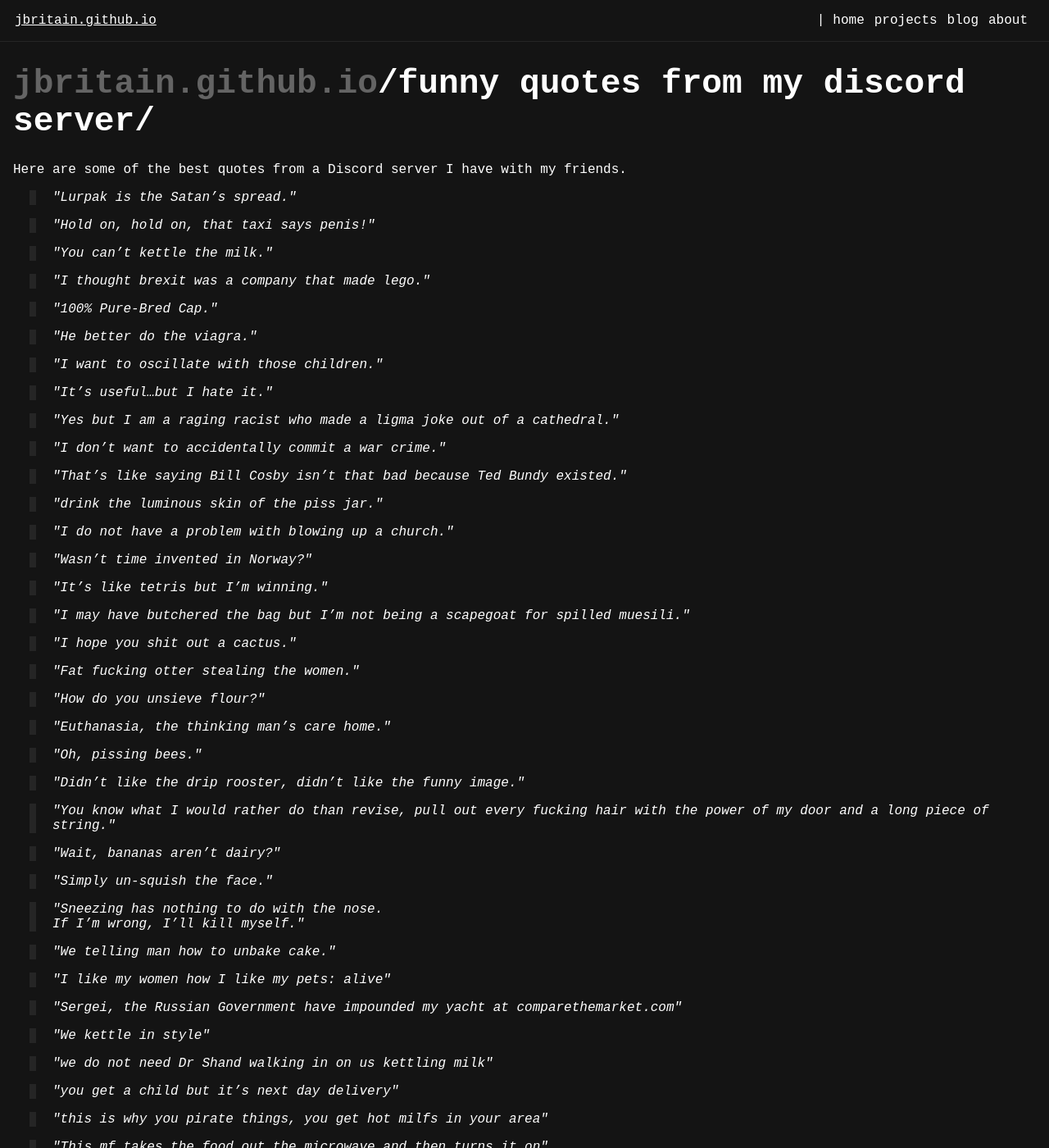
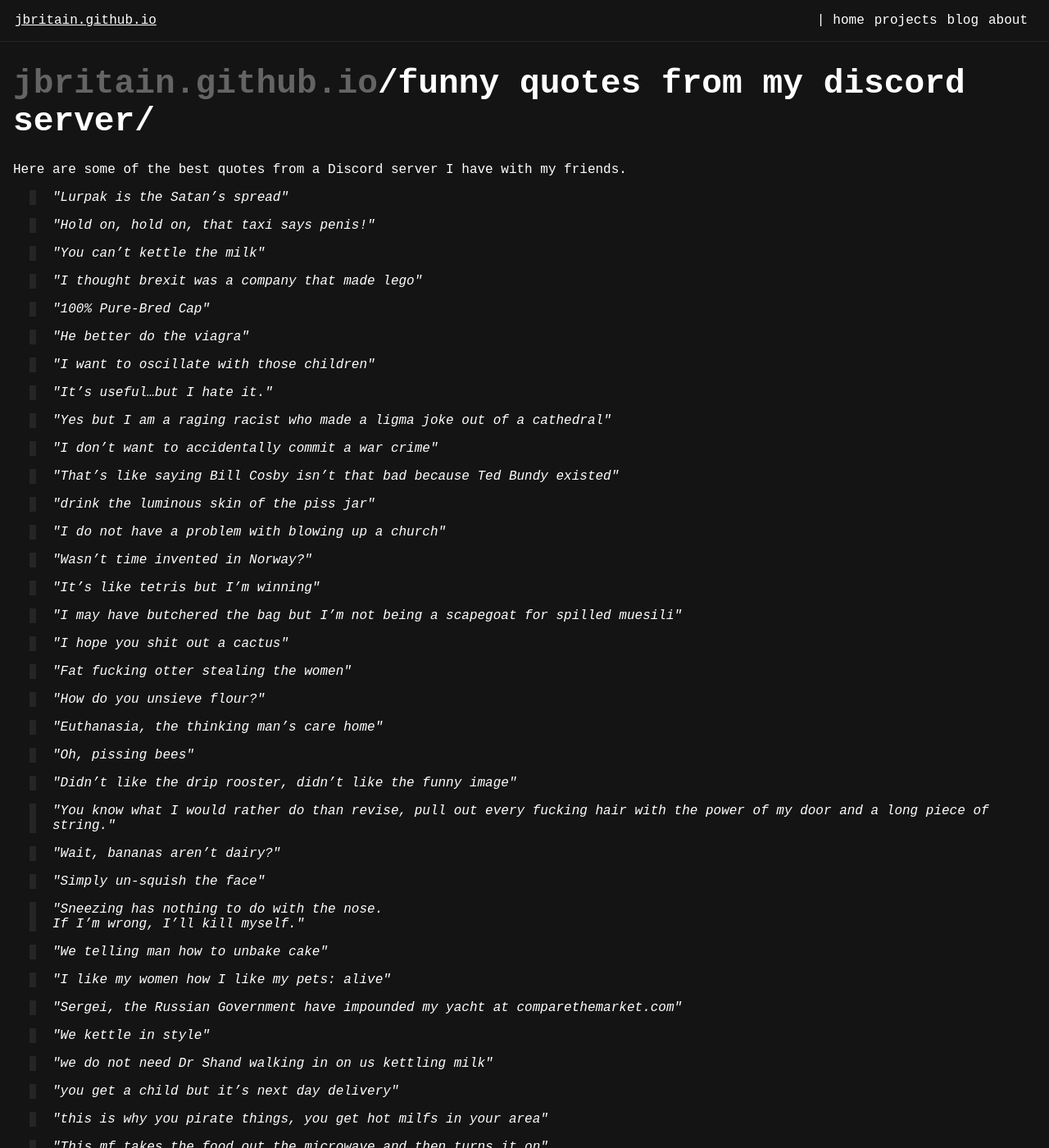
Before and after one commit to jbritain/jbritain.github.io, a Jekyll site: the page built from pages/quotes.md, in a window 1280 px wide and 1400 px high. Shown: the whole window at 82% size. Built offline with Jekyll 4.4.1, drawn with Linux system fonts in a browser that asks for light colours; a style sheet for code colours, icons or effects is not loaded; some of the changed text lies outside the part shown.

```diff
--- a/pages/quotes.md
+++ b/pages/quotes.md
@@ -6,60 +6,60 @@ permalink: /quotes/
 
 Here are some of the best quotes from a Discord server I have with my friends.
 
-> Lurpak is the Satan's spread.
+> Lurpak is the Satan's spread
 
 > Hold on, hold on, that taxi says penis!
 
-> You can't kettle the milk.
+> You can't kettle the milk
 
-> I thought brexit was a company that made lego.
+> I thought brexit was a company that made lego
 
-> 100% Pure-Bred Cap.
+> 100% Pure-Bred Cap
 
-> He better do the viagra.
+> He better do the viagra
 
-> I want to oscillate with those children.
+> I want to oscillate with those children
 
 > It's useful...but I hate it.
 
-> Yes but I am a raging racist who made a ligma joke out of a cathedral.
+> Yes but I am a raging racist who made a ligma joke out of a cathedral
 
-> I don't want to accidentally commit a war crime.
+> I don't want to accidentally commit a war crime
 
-> That's like saying Bill Cosby isn't that bad because Ted Bundy existed.
+> That's like saying Bill Cosby isn't that bad because Ted Bundy existed
 
-> drink the luminous skin of the piss jar.
+> drink the luminous skin of the piss jar
 
-> I do not have a problem with blowing up a church.
+> I do not have a problem with blowing up a church
 
 > Wasn't time invented in Norway?
 
-> It's like tetris but I'm winning.
+> It's like tetris but I'm winning
 
-> I may have butchered the bag but I'm not being a scapegoat for spilled muesili.
+> I may have butchered the bag but I'm not being a scapegoat for spilled muesili
 
-> I hope you shit out a cactus.
+> I hope you shit out a cactus
 
-> Fat fucking otter stealing the women.
+> Fat fucking otter stealing the women
 
 > How do you unsieve flour?
 
-> Euthanasia, the thinking man’s care home.
+> Euthanasia, the thinking man’s care home
 
-> Oh, pissing bees.
+> Oh, pissing bees
 
-> Didn’t like the drip rooster, didn't like the funny image.
+> Didn’t like the drip rooster, didn't like the funny image
 
 > You know what I would rather do than revise, pull out every fucking hair with the power of my door and a long piece of string.
 
 > Wait, bananas aren't dairy?
 
-> Simply un-squish the face.
+> Simply un-squish the face
 
 > Sneezing has nothing to do with the nose.
 > If I'm wrong, I'll kill myself.
 
-> We telling man how to unbake cake.
+> We telling man how to unbake cake
 
 > I like my women how I like my pets: alive
 
```
Also changed, not shown: other parts of pages/quotes.md (+2 -2 lines).
